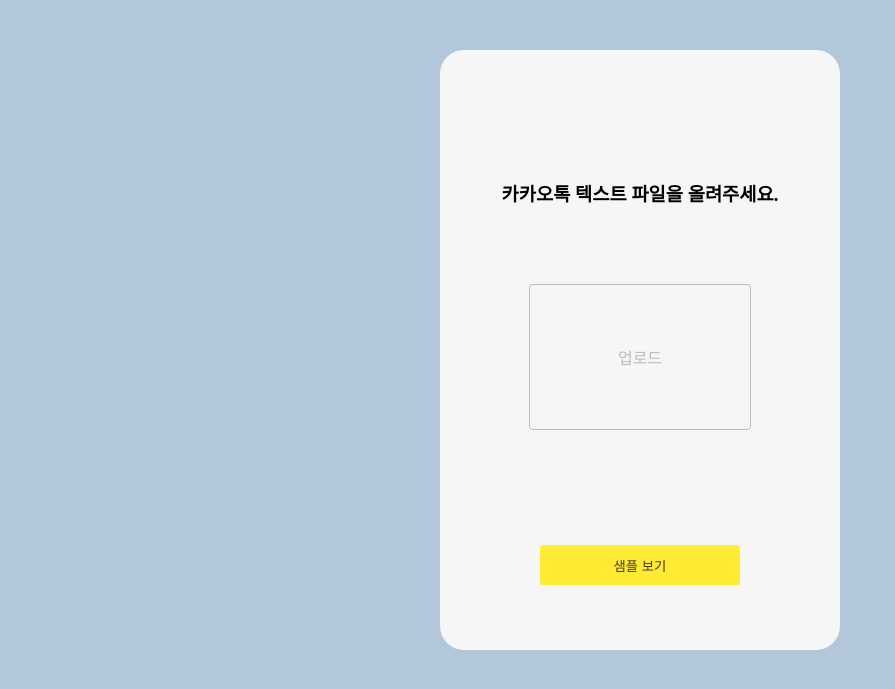
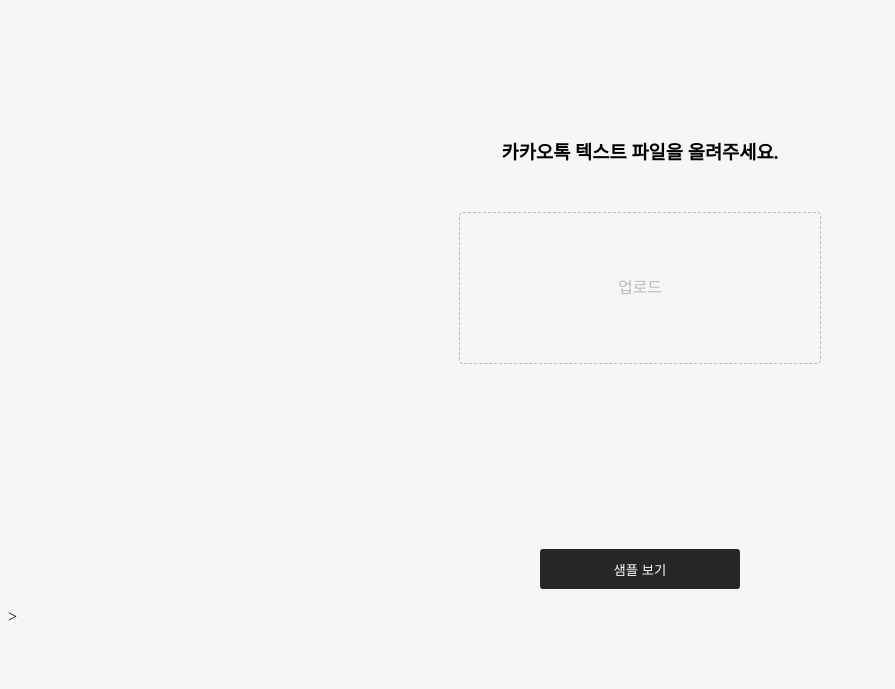
Before and after one commit to miintto/KAKAO_TEXT_ANALYSIS_PAGE, a Django app: template analysis/templates/analysis/main.html in a window 1280 px wide. Shown: the top 689 px of the page, without its empty margins (0-895 px from the left). Run offline with Django 3.2, Linux system fonts and the light colour scheme; the template is opened without the code that fills it, so the values that code supplies are empty.

Commit message:
20200329 [CSS] 디자인변경

```diff
--- a/analysis/templates/analysis/charts_sample.html
+++ b/analysis/templates/analysis/charts_sample.html
@@ -5,6 +5,7 @@
 	<title>차트</title>
 	<link rel="stylesheet" type="text/css" href="{% static 'css/chartbox.css' %}">
 	<link rel="stylesheet" type="text/css" href="{% static 'css/menubar.css' %}">
+	<link href="https://fonts.googleapis.com/css?family=Noto+Sans+KR&display=swap" rel="stylesheet">
 	<script src="https://d3js.org/d3.v4.min.js"></script>
 	<script src="https://d3js.org/d3-scale-chromatic.v0.3.min.js"></script>
 	<script src="https://cdn.jsdelivr.net/gh/holtzy/D3-graph-gallery@master/LIB/d3.layout.cloud.js"></script>
--- a/analysis/templates/analysis/check.html
+++ b/analysis/templates/analysis/check.html
@@ -8,7 +8,10 @@
 </head>
 
 <body>
+	<div class="main">
 		<div class="main-box">
+			<div class="main-margin-top">
+			</div>
 			<div id="status-box" class="status-box">
 				<h2>{{ message }}</h2>
 				{% csrf_token %}
@@ -32,5 +35,6 @@
 
 			</div>
 		</div>
+	</div>
 </body>
 </html>
--- a/analysis/templates/analysis/main.html
+++ b/analysis/templates/analysis/main.html
@@ -9,6 +9,8 @@
 </head>
 
 <body>
+	<div class="loading"></div>
+	<div class="main">
 		<div class="main-box">
 			<div class="main-margin-top">
 			</div>
@@ -18,21 +20,21 @@
 				</div>
 				<form method="POST" action="{% url 'check' %}" enctype="multipart/form-data">
 					{% csrf_token %}
-				<div class="load-file">
-					<label id="upload-space" for="upload">업로드</label>
+					<div class="load-space">
+						<label class="upload-space" id="upload-space" for="upload">업로드</label>
 						<input type="file" id="upload" name="uploadfile" onchange="LoadFile()">
 					</div>
-				<div class="main-button">
+					<div class="hidden-button">
 						<button id="next-check">분석</button>
 					</div>
 				</form>
 			</div>
-		<div class="main-margin-bottom">
+			<div class="main-sample">
 				<div class="submit-button">
 					<button onclick="load_sample_charts()">샘플 보기</button>
 				</div>
 			</div>
 		</div>
-	<br>
+	</div>>
 </body>
 </html>
--- a/static/css/inquiry.css
+++ b/static/css/inquiry.css
@@ -15,8 +15,6 @@ div.my-info {
     width: 500px;
     height: auto;
     overflow: hidden;
-/*	border: 0.5px solid;*/
-/*	border-color: #CCCCCC;*/
 	margin-top: 50px;
 	margin-bottom: 50px;
 	margin-left: auto;
@@ -24,6 +22,7 @@ div.my-info {
 	padding: 20px;
 	border-radius: 1.5em;
 	background-color: #F6F6F6;
+	font-family: 'Noto Serif KR', serif;
 }
 
 div.title h1 {
@@ -72,6 +71,7 @@ div.my-info-contact {
     float: left;
     width: 100%;
     list-style:none;
+    font-size: 15px;
 }
 
 div.my-info-tags {
--- a/static/css/main.css
+++ b/static/css/main.css
@@ -1,13 +1,11 @@
 body{
-	/*background-color: #F6F6F6;*/
-	background-color: #B2C7DA;
+	background-color: #F6F6F6;
+	/*background-color: #FFFFFF;*/
 }
 
 div.main-box {
 	text-align : center;
 	margin : auto;
-	margin-top: 50px;
-	/*background-color: #FFEB33;*/
 	background-color: #F6F6F6;
 	width: 400px;
 	height: 600px;
@@ -22,7 +20,11 @@ div.main-comment {
 	padding: 30px;
 }
 
-div.main-button{
+div.main-sample {
+    margin: 50px;
+}
+
+div.hidden-button{
     padding: 30px;
     visibility:hidden;
 }
@@ -30,12 +32,17 @@ div.main-button{
 div.main-sample {
 	padding: 50px;
 }
+.status-box {
+	height: 80px;
+}
 
 .status-box h2 {
-	padding-top: 100px;
-	padding-bottom: 50px;
 	text-align : center;
 	color: #40342F;
+}
+
+.main-contents {
+    padding: 50px;
 }
 
 .main-contents form {
@@ -43,28 +50,25 @@ div.main-sample {
 	padding-bottom: 50px;
 }
 
-.load-file {
-	padding: 30px;
-}
-
-.load-file label {
-    padding: 60px 60px;
-    width: 100px;
+label.upload-space {
+    width: 360px;
+    height: 150px;
     display: inline-block;
-    background-color: #F6F6F6;
+	background-color: #F6F6F6;
     color: #BBBBBB;
-    border: 1px solid #BBBBBB;
+    border: 0.1em dashed #BBBBBB;
     text-align:center;
     vertical-align: middle;
+    line-height: 150px;
     cursor: pointer;
     border-radius: .25em;
 }
 
-.load-file label:hover {
-    background-color: #FAFAFA;
+label.upload-space:hover {
+    background-color: #FCFCFC;
 }
 
-.load-file input {
+.load-space input {
     position: absolute;
     width: 1px;
     height: 1px;
@@ -79,23 +83,25 @@ div.main-sample {
     margin: 0;
     border: 0;
     display: inline-block;
-	background-color: #FFEB33;
+	background-color: #262626;
 	width: 200px;
 	height: 40px;
 	border-radius: 0.25em;
-	color: #423630;
+	color: #FFFFFF;
     cursor: pointer;
 }
 
 .submit-button button:hover {
-    margin: 0;
-    border: 0;
-    display: inline-block;
-	background-color: #423630;
-	color: #FFEB33;
+	background-color: #879399;
 }
 
 .inquiry-contents {
 	padding-left: 20px;
 	width: 100%
 }
+
+.loading img{
+    display: block;
+    position: absolute;
+    opacity: 0.5;
+}
--- a/static/script/charts/charts_main.js
+++ b/static/script/charts/charts_main.js
@@ -196,7 +196,7 @@ $.ajax({
         'text': "삭제된 메시지입니다."
     },
     success: function (data) {
-        title = '<div class="chartbox-title"><h2>"'+data['text']+'" 언급 횟수</h2></div>'
+        title = '<div class="chartbox-title"><h2># "'+data['text']+'" 언급 횟수</h2></div>'
         $('div#chart7').html(title)
         chart_bar(data['data'], '#chart7');
     },
@@ -218,7 +218,7 @@ $.ajax({
         'text': "이모티콘"
     },
     success: function (data) {
-        title = '<div class="chartbox-title"><h2>"'+data['text']+'" 언급 횟수</h2></div>'
+        title = '<div class="chartbox-title"><h2># "'+data['text']+'" 언급 횟수</h2></div>'
         $('div#chart8').html(title)
         chart_bar(data['data'], '#chart8');
     },
--- a/static/script/common.js
+++ b/static/script/common.js
@@ -13,7 +13,9 @@ function load_sample_charts() {
 function LoadFile() {
     var button = document.getElementById("next-check");
     button.click();
+//    $('input#upload').attr('disabled', true);
+//    $('label#upload-space').text("Loding...");
+    loading = '<img src="/static/img/loading.svg" width="100%" height="100%">';
+    $('div.loading').html(loading);
 
-    $('input#upload').attr('disabled', true);
-    $('label#upload-space').text("Loding...");
 }
```
Also changed, not shown: analysis/templates/analysis/charts.html (+15 -8 lines), analysis/templates/analysis/inquiry.html (+9 -3 lines), static/css/chartbox.css (+9 -8 lines), static/css/menubar.css (+23 -10 lines), static/script/charts/chart_functions.js (+32 -18 lines), static/img/loading.svg (added). Lines whose indentation alone changed are shown as unchanged.
